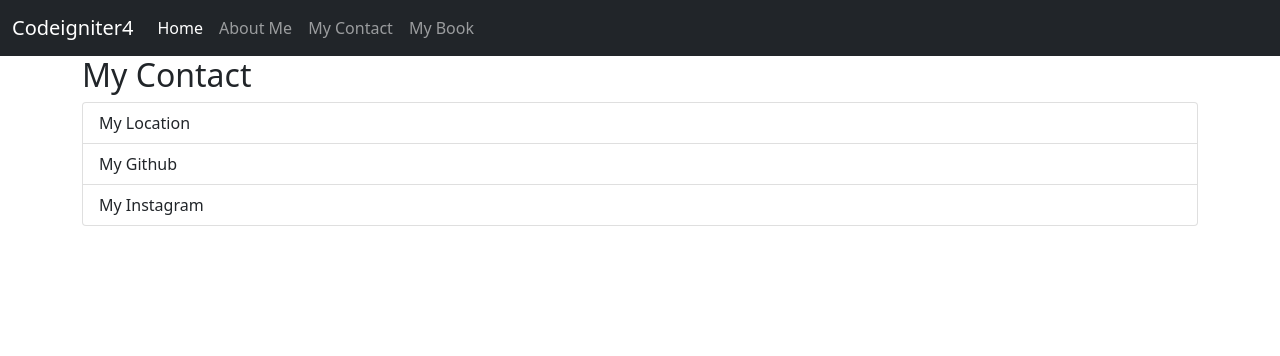
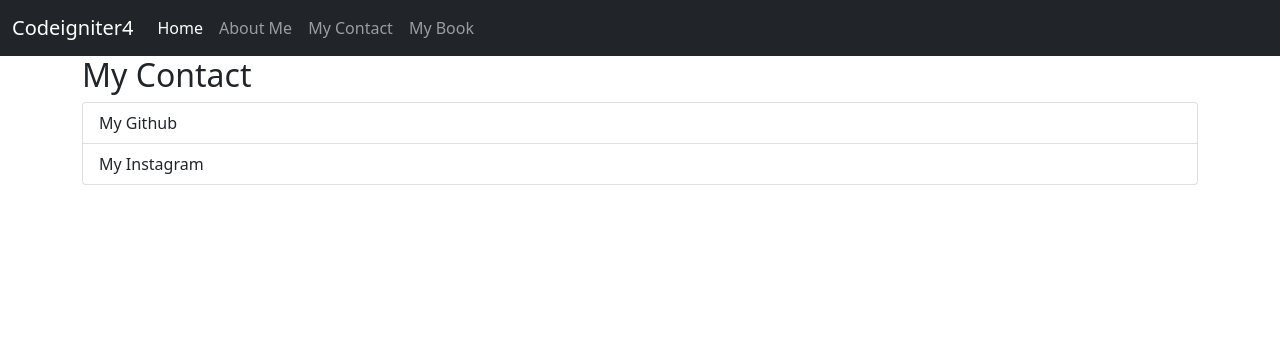
Before and after one commit to fadlisabda/WebsitePribadi, a CodeIgniter 4 app: template app/Views/contact/index.php in a window 1280 px wide. Shown: the top 356 px of the page. Run offline with PHP 8.4 and a stand-in for CodeIgniter, Linux system fonts and the light colour scheme; the template is opened without the code that fills it: most values are stand-ins (such as "Sample title", 1, 10 or a date in 2020); some libraries are stand-ins or nearby versions.

Commit message:
menghapus mylocation pada mycontact

```diff
--- a/app/Controllers/Contact.php
+++ b/app/Controllers/Contact.php
@@ -11,8 +11,7 @@ class Contact extends BaseController
             'mycontact' => [
                 [
                     'github' => 'https://github.com/fadlisabda',
-                    'instagram' => 'https://www.instagram.com/fadlisabda01/',
-                    'kota' => 'https://www.google.com/maps/place/Pekanbaru,+Kota+Pekanbaru,+Riau/@0.5137908,101.3711354,12z/data=!3m1!4b1!4m5!3m4!1s0x31d5ab80690ee7b1:0x94dde92c3823dbe4!8m2!3d0.5070677!4d101.4477793'
+                    'instagram' => 'https://www.instagram.com/fadlisabda01/'
                 ]
             ]
         ];
--- a/app/Views/contact/index.php
+++ b/app/Views/contact/index.php
@@ -6,7 +6,6 @@
             <h2>My Contact</h2>
             <?php foreach ($mycontact as $m) : ?>
                 <div class="list-group">
-                    <a href="<?= $m['kota'] ?>" class="list-group-item list-group-item-action" target="_blank">My Location</a>
                     <a href="<?= $m['github'] ?>" class="list-group-item list-group-item-action" target="_blank">My Github</a>
                     <a href="<?= $m['instagram'] ?>" class="list-group-item list-group-item-action" target="_blank">My Instagram</a>
                 </div>
```
Also changed, not shown: public/img/bukuc.jpg (added).
